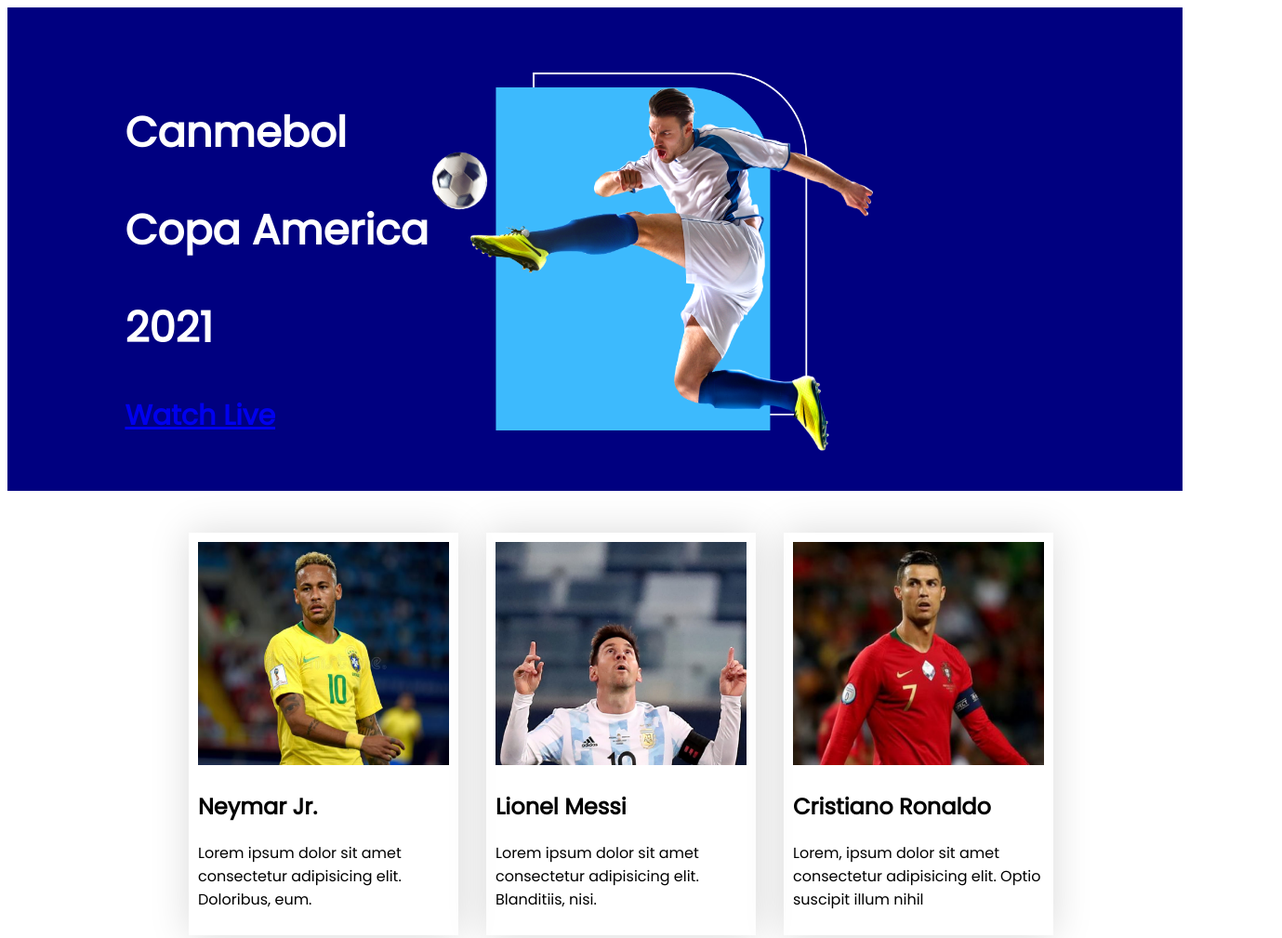
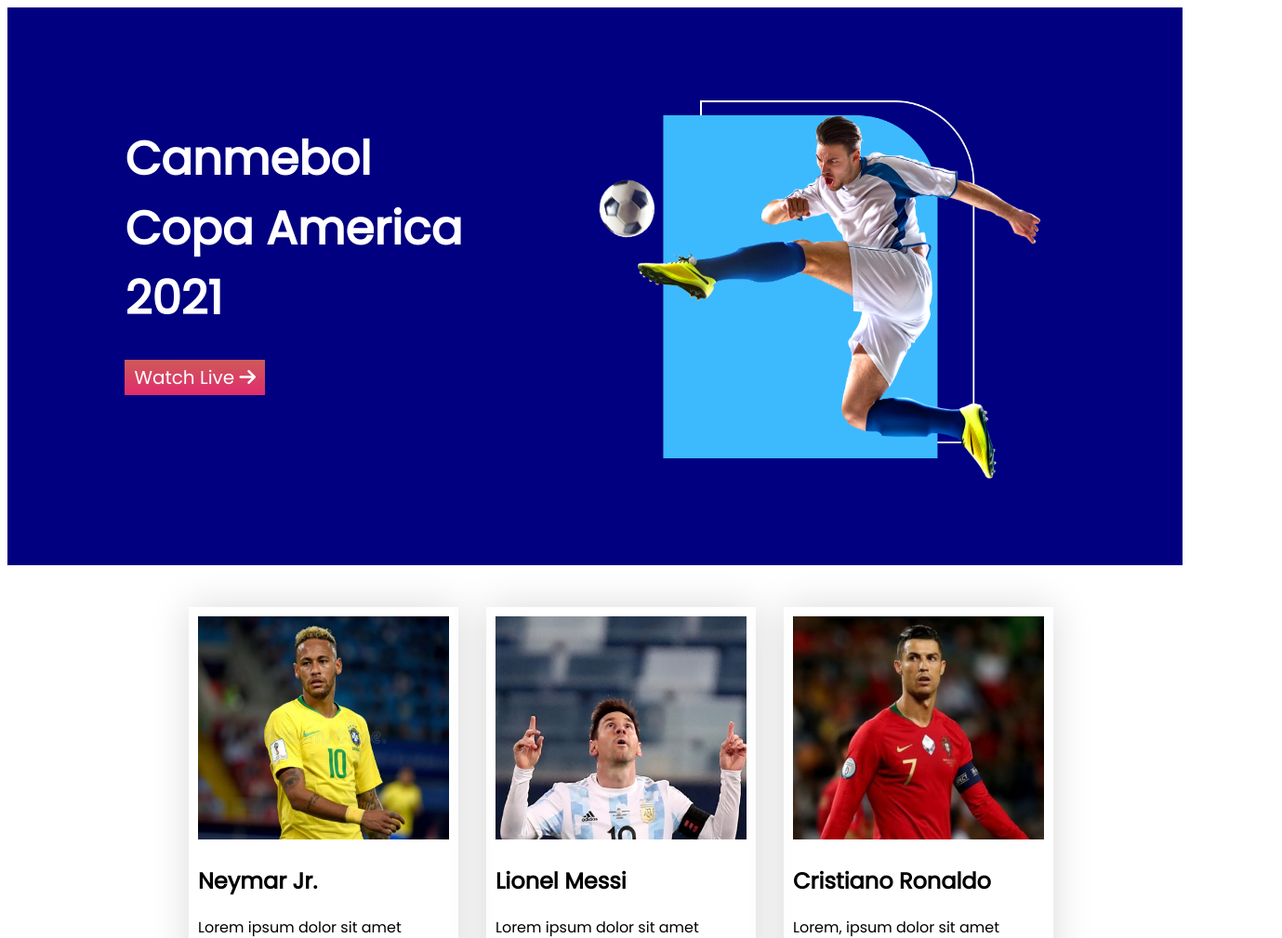
Before and after one commit to Nafisa-Muntaha7/Assignment-two, a plain HTML site: page index.html in a window 1280 px wide. Shown: the top 1009 px of the page at 93% size, 1379 px wide, since content can reach past the window. Drawn offline with Linux system fonts and the light colour scheme.

Commit message:
Commited

```diff
--- a/index.html
+++ b/index.html
@@ -20,10 +20,11 @@
     <header>
         <section class="top-side">
             <div class="heading">
-                <h1>Canmebol </h1>
-                <h1> Copa America </h1>
-                <h1>2021</h1>
-                <a class="button" target="_blank" href="#">Watch Live</a>
+                <span> Canmebol </span> <br>
+                <span> Copa America </span> <br>
+                <span>2021</span> <br>
+                <a class="button" target="_blank" href="#">Watch Live <i class="fas fa-arrow-right"></i></a>
+
             </div>
             <div class="header">
                 <img src="images/banner.png" alt="">
@@ -123,16 +124,14 @@
                 <img src="images/images2/Messi3.jpg" alt="">
                 <h3>All goals scored by Champion Argentina 2021</h3>
             </div>
-            <a class="button" target="_blank" href="#">See More</a>
         </section>
 
         <section class="highlights">
-            <div>
+            <div class="section1">
                 <h1>All Highlights </h1>
                 <h1> Copa America 2021</h1>
-                <p>Lorem ipsum dolor sit amet consectetur adipisicing elit. Magni velit alias pariatur voluptas dolor
-                    blanditiis eaque placeat aliquam a ea.</p>
-                <a class="button" target="_blank" href="#">Watch Now</a>
+                <p>Watch all the highlights of CONMEBOL Copa America</p>
+                <a class="button" target="_blank" href="#">Watch Now <i class="fas fa-arrow-right"></i></a>
             </div>
             <div class="image1">
                 <img src="images/match.png" alt="">
--- a/styles/style.css
+++ b/styles/style.css
@@ -12,20 +12,21 @@ body{
 .top-side{
       display: flex;
       background-color:  navy;
-      height: 520px;
+      height: 600px;
 }
 .header img{
       width: 480px;
       height: 410px;
-      padding-top: 70px;
+      padding-top: 100px;
+      padding-left: 30%;
 }
 
 .heading{
       color: #ffffff;
-      font-size: 30px;
+      font-size: 50px;
       font-weight: 700;
-     padding-left: 10%;
-     padding-top: 5%;
+      padding-left: 10%;
+      padding-top: 10%;
 }
 
 
@@ -38,6 +39,17 @@ body{
 .container{
       padding-left: 180px;
       padding-right: 210px;
+}
+.button{
+      text-decoration: none;
+      background-image: linear-gradient(rgba(228, 99, 84, 0.904),#E02C6D );
+      padding: 5px 10px;
+      color: white;
+      font-size: 20px;
+      font-weight: 500;
+}
+.fa-arrow-right{
+      font-size: 20px;
 }
 .player img{
       width: 270px;
@@ -69,9 +81,16 @@ body{
 .highlights{
       display: flex;
 }
+.section1 h1{
+      font-size: 40px;
+}
+.section1{
+      padding-left: 12%;
+}
 .image1 img{
       width: 560px;
       height: 420px;
+      padding-left: 10%;
 
 }
 .gallary-img img{
```
